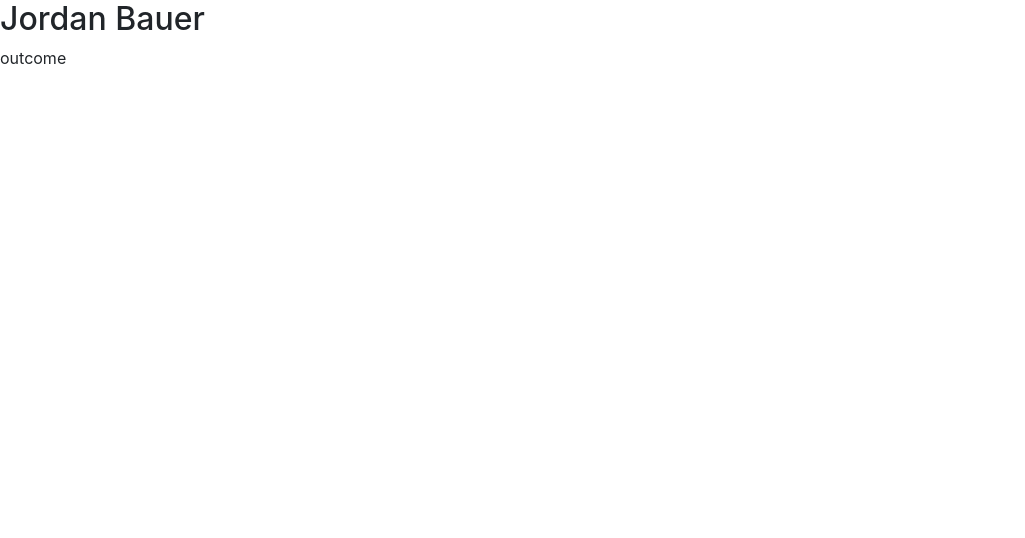
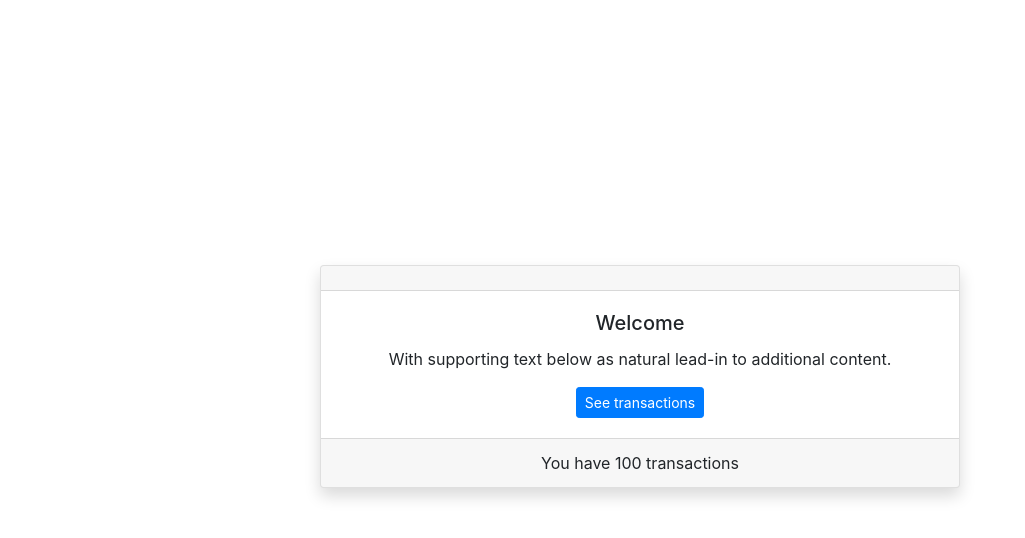
Before and after one commit to AKuchko/angular_app, an Angular app: page / in a window 1280 px wide. Shown: the top 538 px of the page, without its empty margins (0-1025 px from the left). Built offline with nearby package versions, Linux system fonts and the light colour scheme.

Commit message:
add heading card component

```diff
--- a/src/app/app.component.html
+++ b/src/app/app.component.html
@@ -1,2 +1,3 @@
-<h2 class="h2">{{ transactions[0].name.first}} {{transactions[0].name.last}}</h2>
-<p>{{ transactions[0].type }}</p>
+<div class="d-flex flex-column align-content-center justify-content-center" style="height: 100vh;">
+  <heading-card [transactionsCount]="transactions.length" class="mb-5"></heading-card>
+</div>
--- a/src/app/app.module.ts
+++ b/src/app/app.module.ts
@@ -3,10 +3,12 @@ import { BrowserModule } from '@angular/platform-browser';
 
 import { AppRoutingModule } from './app-routing.module';
 import { AppComponent } from './app.component';
+import { HeadingCard } from './components/heading-card/headingCard.component';
 
 @NgModule({
   declarations: [
-    AppComponent
+    AppComponent,
+    HeadingCard
   ],
   imports: [
     BrowserModule,
--- /dev/null
+++ b/src/app/components/heading-card/headingCard.component.html
@@ -0,0 +1,9 @@
+<div class="card text-center w-50 m-auto shadow">
+    <div class="card-header"></div>
+    <div class="card-body">
+        <h5 class="card-title">Welcome</h5>
+        <p class="card-text">With supporting text below as natural lead-in to additional content.</p>
+        <a href="#" class="btn btn-primary btn-sm">See transactions</a>
+    </div>
+    <div class="card-footer">You have {{ transactionsCount }} transactions</div>
+</div>
--- a/tsconfig.json
+++ b/tsconfig.json
@@ -10,6 +10,7 @@
     "noPropertyAccessFromIndexSignature": true,
     "noImplicitReturns": true,
     "noFallthroughCasesInSwitch": true,
+    "strictPropertyInitialization": false,
     "sourceMap": true,
     "declaration": false,
     "downlevelIteration": true,
```
Also changed, not shown: src/app/components/heading-card/headingCard.component.ts (added, +9 -0 lines).
